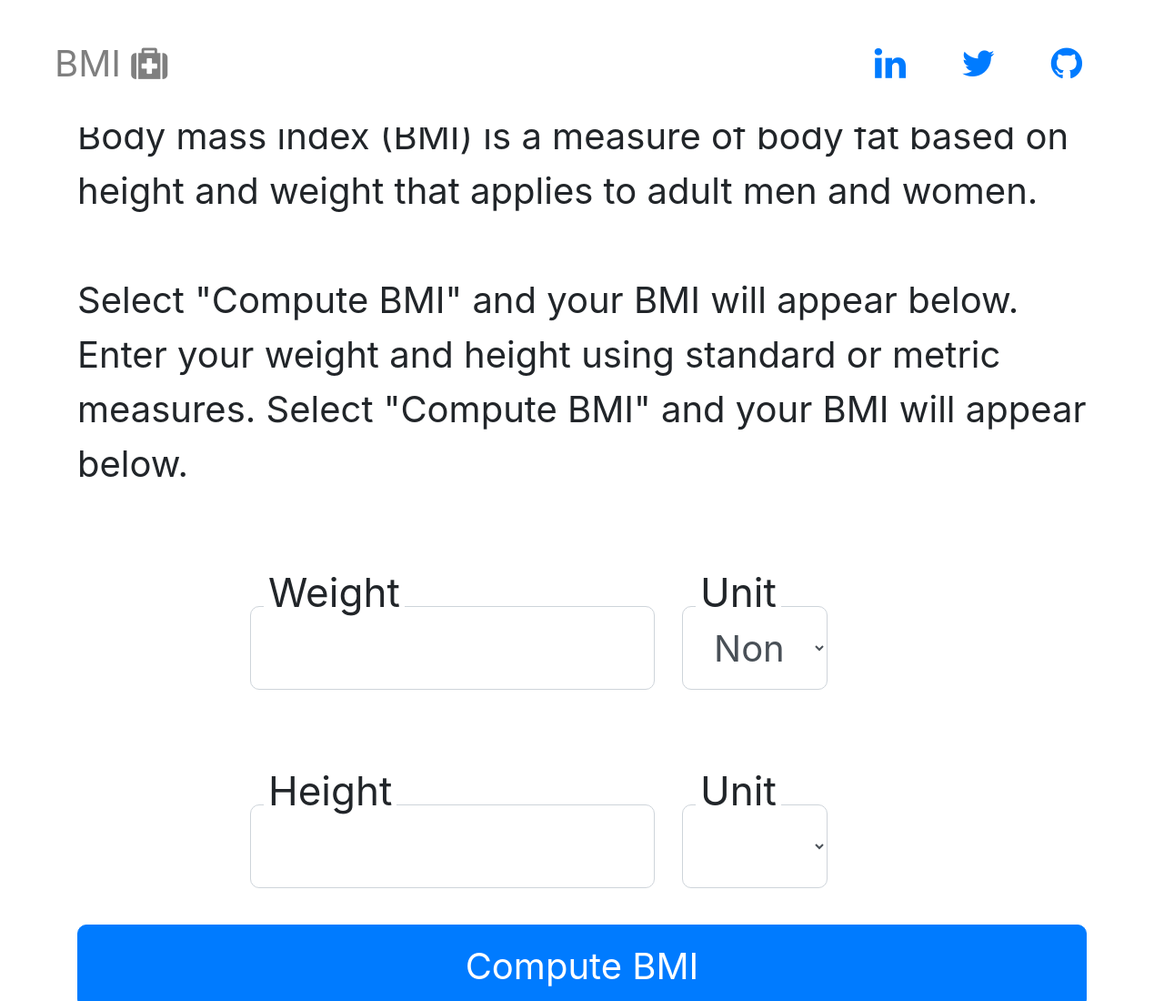
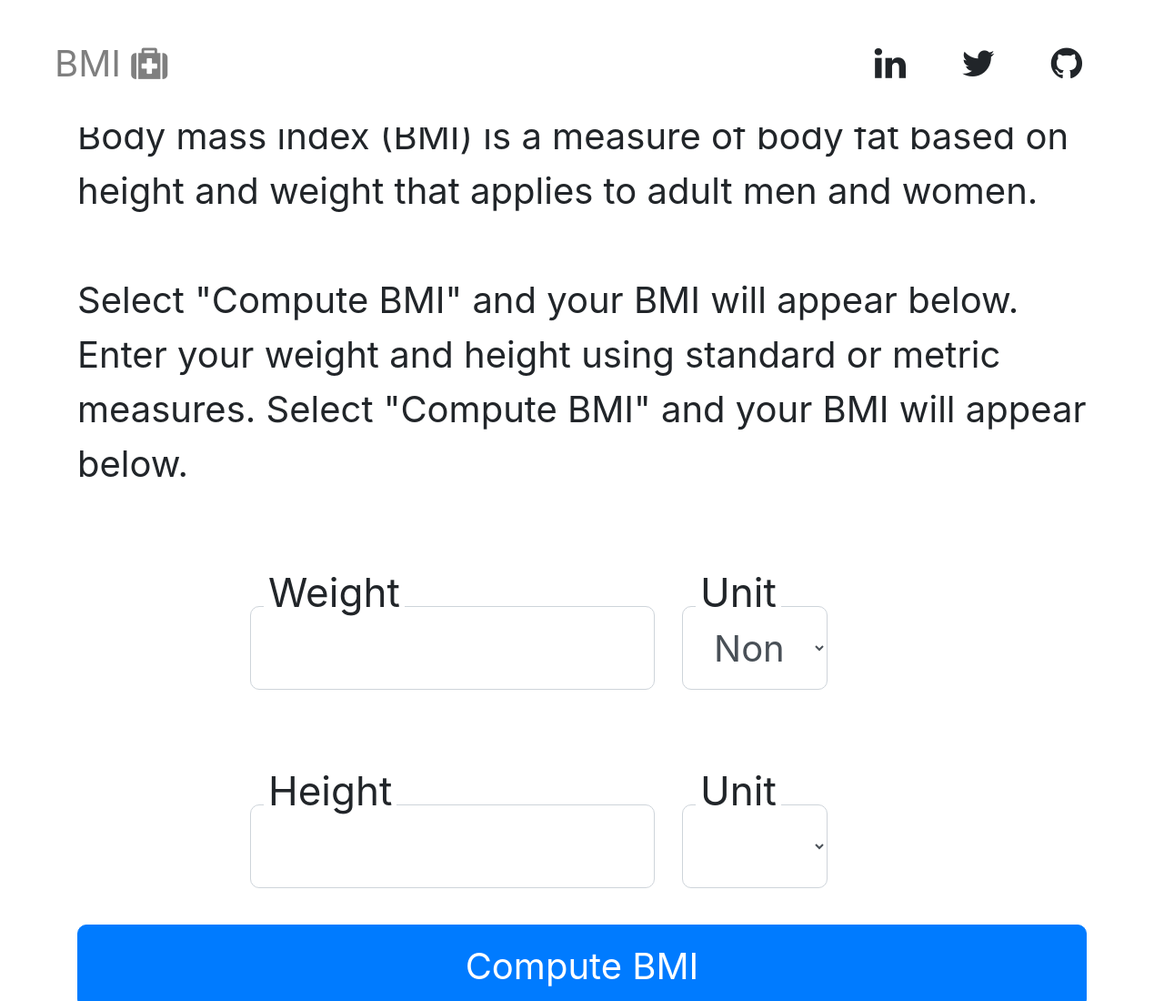
Before and after one commit to taofeek-ob/BMI, a plain HTML site: page Index.html in a window 1280 px wide. Shown: the top 1100 px of the page at 91% size. Drawn offline with nearby package versions, Linux system fonts and the light colour scheme.

Commit message:
Update app.css

```diff
--- a/css/app.css
+++ b/css/app.css
@@ -32,7 +32,7 @@
     padding-right: 50px;
 }
 .social-part a {
-    text-decoration:  none;
+    color:  inherit;
 
 }
 
```
